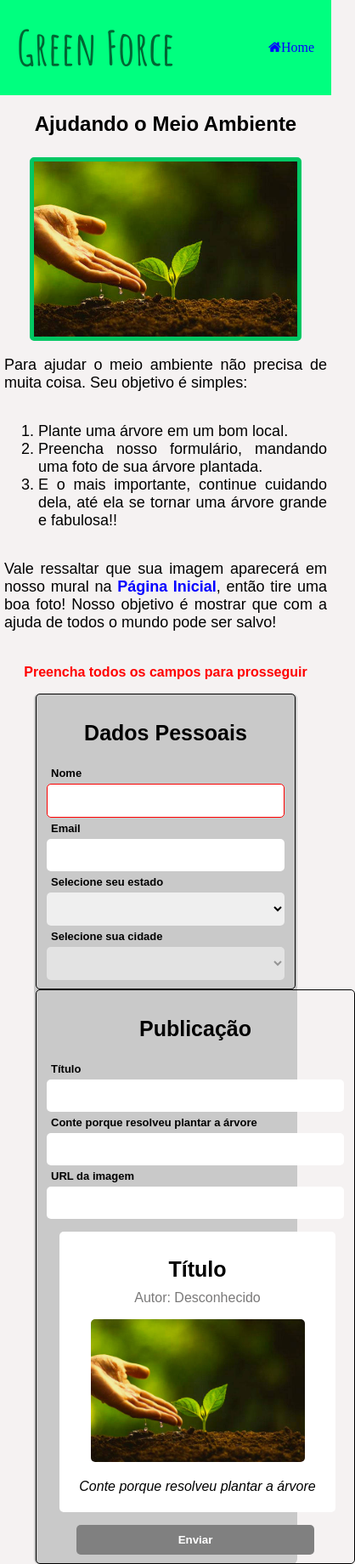
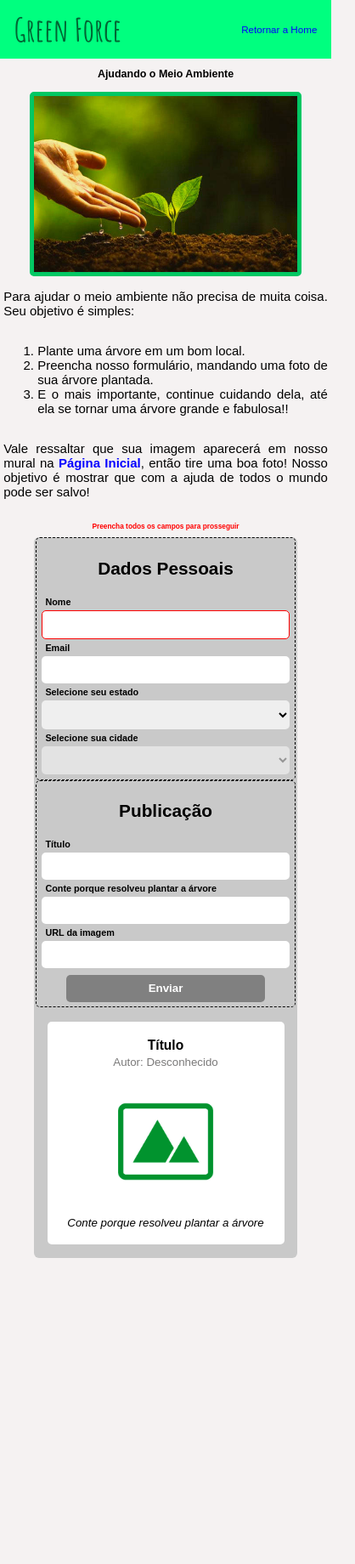
Before and after one commit to pedrohenriquebraga/green-force, a plain HTML site: page form.html in a window 390 px wide. Shown: the whole page at 85% size, 418 px wide, since content can reach past the window. After the commit the page ends 1480 px from the top, so only its background shows below. Drawn offline with nearby package versions, Linux system fonts and the light colour scheme; no server answers.

Commit message:
fix responsive of form

```diff
--- a/form.html
+++ b/form.html
@@ -5,12 +5,10 @@
     <meta name="viewport" content="width=device-width, initial-scale=1.0">
     <title>Ajude o Meio Ambiente</title>
     <link rel="stylesheet" href="styles/form.css">
-    <link rel="stylesheet" href="https://cdnjs.cloudflare.com/ajax/libs/font-awesome/4.7.0/css/font-awesome.min.css">
-
 </head>
 <body>
     <header>
-        <a href="/index.html"><span class="fa fa-home">Home</span></a>
+        <a href="/index.html">  Retornar a Home</a>
         <h1><a href="/index.html">Green Force</a></h1>
     </header>
     <h2>Ajudando o Meio Ambiente</h2>
@@ -53,14 +51,15 @@
             <label for="image">URL da imagem</label>
             <input class="input" type="url" name="image" id="image" required>
 
-            <div id="preview">
-                <h3>Título</h3>
-                <p id="author">Autor: Desconhecido</p>
-                <img src="imagens/plantando-arvore.jpg" alt="Imagem a ser enviada">
-                <p><em>Conte porque resolveu plantar a árvore</em></p>
-            </div>
+
             <button type="submit" class="noValid">Enviar</button>
         </fieldset>
+        <div id="preview">
+            <h3>Título</h3>
+            <p id="author">Autor: Desconhecido</p>
+            <img src="imagens/imagem_preview.jpg" alt="Imagem a ser enviada">
+            <p><em>Conte porque resolveu plantar a árvore</em></p>
+        </div>
     </form>
 
     <script src="https://cdnjs.cloudflare.com/ajax/libs/axios/0.19.2/axios.min.js" integrity="sha512-VZ6m0F78+yo3sbu48gElK4irv2dzPoep8oo9LEjxviigcnnnNvnTOJRSrIhuFk68FMLOpiNz+T77nNY89rnWDg==" crossorigin="anonymous"></script>
--- a/scripts/form.js
+++ b/scripts/form.js
@@ -60,10 +60,10 @@ function preview() {
         authorPreview = document.querySelector("div#preview #author"),
         descPreview = document.querySelector("div#preview p em")
 
-    titlePreview.innerHTML = title || "Título"
+    titlePreview.innerText = title || "Título"
     authorPreview.innerText = `Autor: ${author}` || "Autor: Desconhecido"
-    descPreview.innerHTML = desc || "Conte porque resolveu plantar a árvore"
-    imgOfPreview.setAttribute("src", image)
+    descPreview.innerText = desc || "Conte porque resolveu plantar a árvore"
+    imgOfPreview.setAttribute("src", image || "/imagens/imagem_preview.jpg")
 
 }
 
--- a/styles/form.css
+++ b/styles/form.css
@@ -1,4 +1,8 @@
 @import url('https://fonts.googleapis.com/css2?family=Amatic+SC:wght@400;700&display=swap');
+
+html {
+    font-size: 62.5%;
+}
 
 body {
     font-family: Arial, Helvetica, sans-serif;
@@ -20,30 +24,30 @@ header {
 }
 
 header h1 a {
-    margin-left: 20px;
+    margin-left: 2.0rem;
     text-decoration: none;
     color: rgb(1, 102, 51);
-    font-size: 55px;
+    font-size: 5.5rem;
     font-family: 'Amatic SC' ,cursive;
 }
 
-header span {
-    font-size: 18px;
+header a {
+    font-size: 1.8rem;
     text-decoration: none;
-    margin-right: 20px;
+    margin-right: 2.0rem;
     color: #0400ff;
     transition: 200ms;
 }
 
 
 section {
-    padding: 5px;
+    padding: 0.5rem;
     display: flex;
     align-items: center;
     align-content: center;
     flex-direction: column;
     text-align: justify;
-    font-size: 18px;
+    font-size: 1.8rem;
 }
 
 section img {
@@ -60,69 +64,70 @@ section a {
 }
 
 form {
-
-    height: fit-content;
+    height: max-content;
     background-color: rgb(201, 201, 201);
     margin: auto;
     width: 50%;
     min-width: 310px;
     border-radius: 6px;
+    padding-bottom: 2.0rem;
 }
 
 form fieldset {
     border-radius: 5px;
-    border: 0.5px solid rgb(0, 0, 0);
+    border: 0.5px dashed rgb(0, 0, 0);
 }
 
 form fieldset h3 {
-    font-size: 25px;
+    font-size: 2.5rem;
 }
 
 
 form fieldset input, select {
-    font-size: 16px;
+    font-size: 1.6rem;
     display: flex;
     flex-direction: column;
-    padding: 10px;
+    padding: 1.0rem;
     width: 100%;
     border-radius: 5px;
     border: none;
     box-sizing: border-box;
 }
 
-form fieldset #preview {
+form #preview {
     margin: auto;
     width: 90%;
     height: fit-content;
-    min-width: 310px;
     background-color: white;
     text-align: center;
-    font-size: 16px;
+    font-size: 1.6rem;
     border-radius: 5px;
-    padding: 5px;
-    margin: 15px;
+    padding: 0.5rem;
+    margin-top: 2.0rem;
+    box-sizing: border-box;
 }
-form fieldset #preview #author {
-    margin-top: -15px;
+form #preview #author {
+    margin-top: -1.5rem;
     color: #7a7979;
 }
 
-form fieldset #preview img {
+form #preview img {
     width: 80%;
     border-radius: 5px;
+
 }
 
 
-form fieldset label {
-    font-size: 13px;
+form label {
+    font-size: 1.3rem;
     font-weight: bold;
-    margin: 5px;
+    margin: 0.5rem;
     display: flex;
     justify-content: flex-start;
 }
 
 form fieldset button {
-    padding: 10px;
+    padding: 1.0rem;
     width: 80%;
     margin: auto;
     text-align: center;
@@ -132,9 +137,8 @@ form fieldset button {
     border: none;
     border-radius: 5px;
     transition: 200ms;
+    margin-top: 1.0rem;
 }
-
-
 
 form fieldset button:hover {
     background-color: #02db6f;
@@ -143,3 +147,18 @@ form fieldset button:hover {
 form fieldset button.noValid {
     background-color: grey;
 }
+
+@media (max-width: 700px) {
+    html {
+        font-size: 52%;
+    }
+
+    header h1 a {
+        font-size: 4.5rem;
+    }
+
+    header a {
+        font-size: 1.4rem;
+    }
+
+}
```
Also changed, not shown: imagens/imagem_preview.jpg (added).
